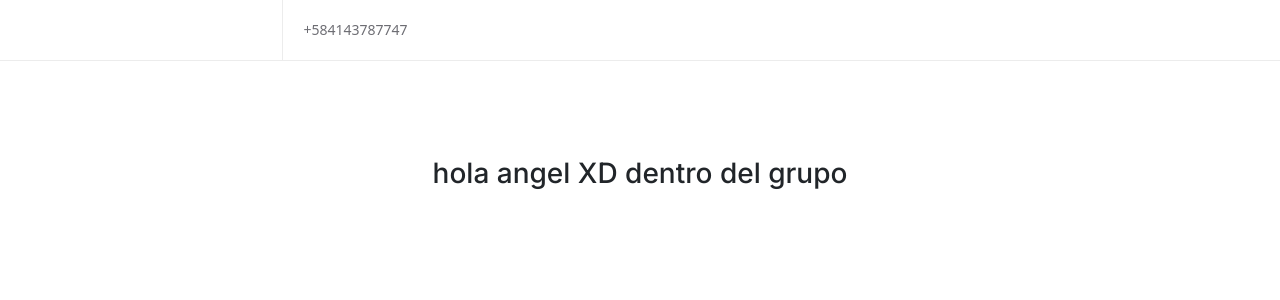
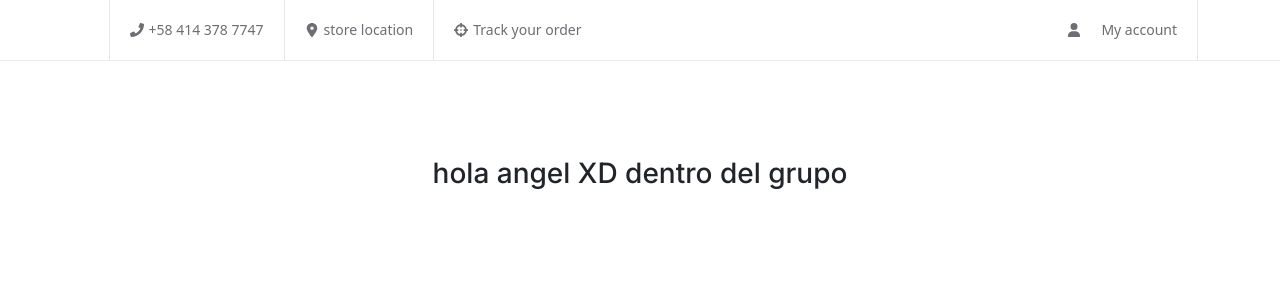
Before and after one commit to angeleesc/az-market-zilla-template, a Next.js app: page / in a window 1280 px wide. Shown: the top 300 px of the page. Built offline with nearby package versions, Linux system fonts and the light colour scheme.

Commit message:
configuracion de la barra

```diff
--- a/components/top-narbar/TopNavbar.jsx
+++ b/components/top-narbar/TopNavbar.jsx
@@ -1,9 +1,11 @@
 import React from 'react'
 import { Col, Container, Row } from 'react-bootstrap'
-
+import { FaPhone, FaCrosshairs } from "react-icons/fa"
+import { FaLocationDot, FaUser } from "react-icons/fa6"
 export default function TopNavbar() {
 
-  const navLeft = "border-l border-l-az-line-acent px-[20px] font-sans text-paragraf-color text-[14px] h-[60px] leading-[60px]"
+  const topBarLeft = "border-l  az-line-acent px-[20px] font-sans text-paragraf-color text-[14px] h-[60px] leading-[60px]"
+  const topBarRight = "border-r   az-line-acent px-[20px] font-sans text-paragraf-color text-[14px] h-[60px] leading-[60px]"
 
   return (
     <div
@@ -14,15 +16,58 @@ export default function TopNavbar() {
           <Col md={6} className='md:text-start text-center'  >
             <ul className='m-0 p-0 list-none inline-flex'>
               <li
-                className={navLeft}
+                className={topBarLeft}
               >
 
-                +584143787747
+                <p className='p-0 flex items-center'>
+                  <i className='mr-[5px]' >
+                    <FaPhone />
+                  </i>+58 414 378 7747
 
+                </p>
               </li>
+              <li
+                className={topBarLeft}
+              >
 
+                <p className='p-0 flex items-center'>
+                  <i className='mr-[5px]' >
+                    <FaLocationDot />
+                  </i>store location
+
+                </p>
+              </li>
+              <li
+                className={topBarLeft}
+              >
+
+                <p className='p-0 flex items-center'>
+                  <i className='mr-[5px]' >
+                    <FaCrosshairs />
+                  </i>Track your order
+
+                </p>
+              </li>
             </ul>
           </Col>
+
+          <Col md={6} className='md:text-end text-center' >
+
+            <ul
+              className='m-0 p-0 list-none inline-flex  md:float-right'
+            >
+
+              <li className={topBarRight} >
+                <p className='p-0 flex items-center' >
+                  <i className='mr-5'>
+                    <FaUser/>
+                  </i>
+                  My account
+                </p>
+              </li>
+            </ul>
+          </Col>
+
         </Row>
       </Container>
     </div>
--- a/package.json
+++ b/package.json
@@ -13,7 +13,8 @@
     "next": "14.1.0",
     "react": "^18",
     "react-bootstrap": "^2.10.0",
-    "react-dom": "^18"
+    "react-dom": "^18",
+    "react-icons": "^5.0.1"
   },
   "devDependencies": {
     "autoprefixer": "^10.0.1",
```
Also changed, not shown: 1 other file (tests, documents, lock files or other folders).
